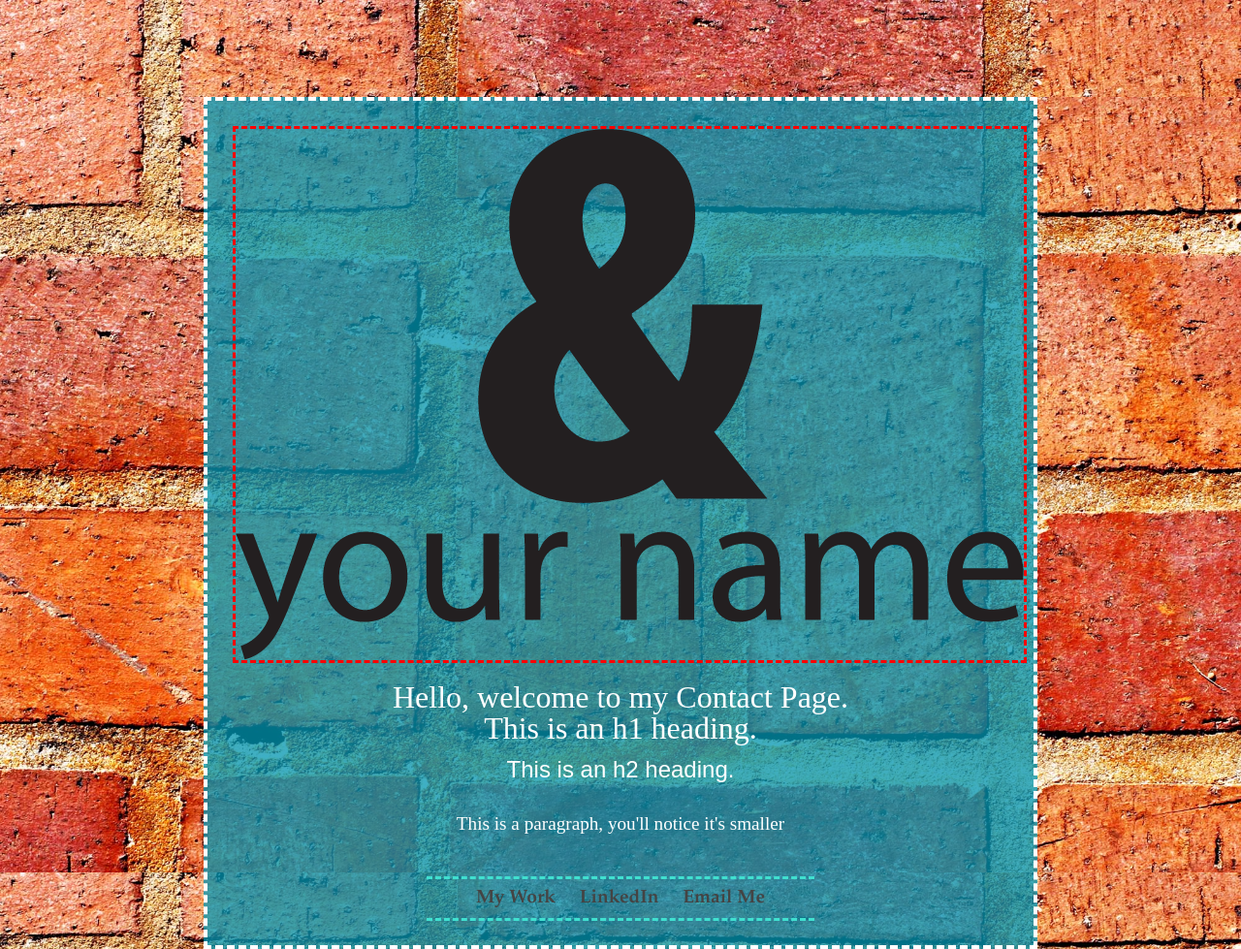
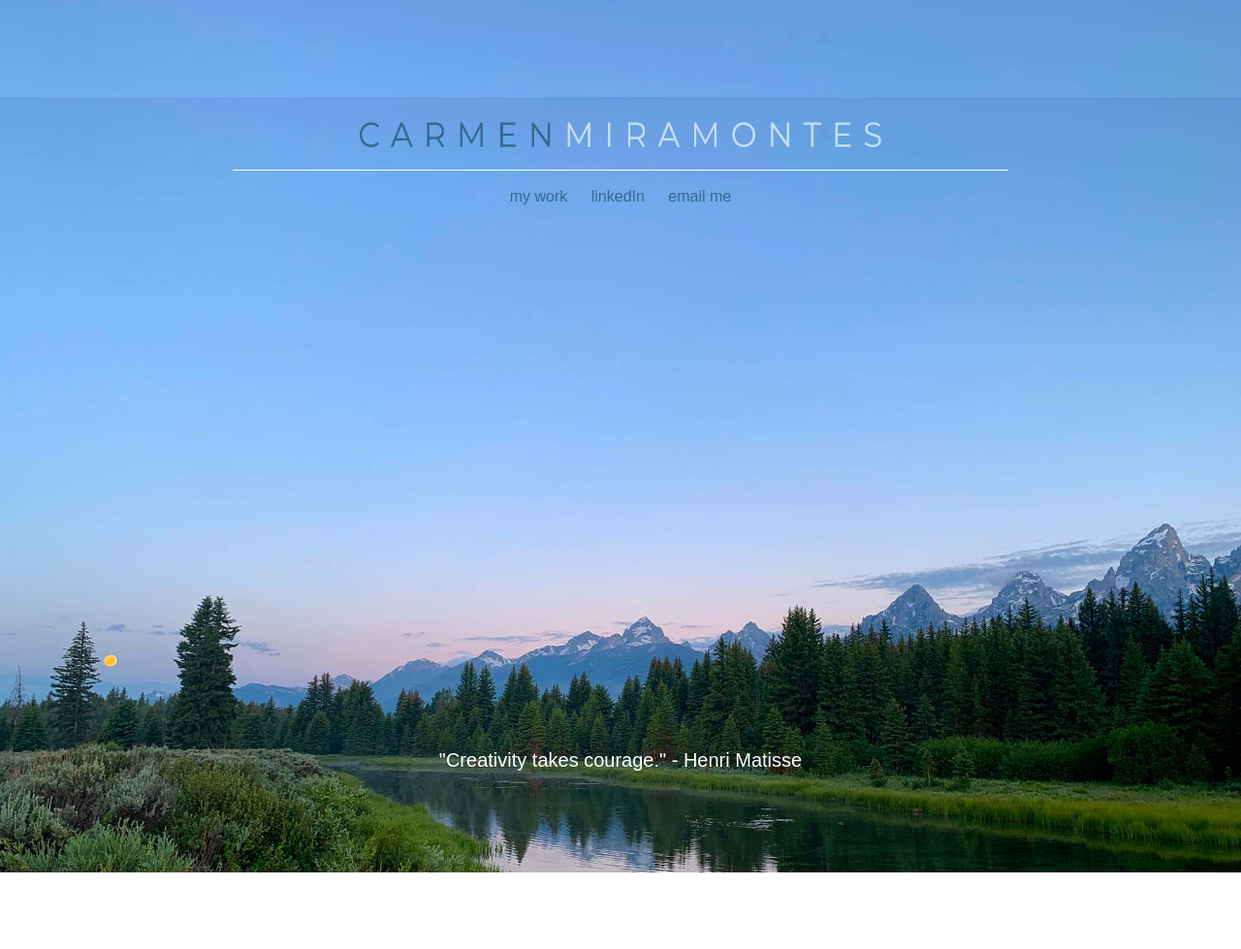
Before and after one commit to camiramo/camiramo1.github.io, a plain HTML site: page index.html in a window 1280 px wide. Shown: the whole page at 97% size. After the commit the page ends 900 px from the top, so only its background shows below. Drawn offline with Linux system fonts and the light colour scheme; a web font is replaced by a local one.

Commit message:
customized contact page
(added logo, picture, quote, changed the colors of links)

```diff
--- a/index.html
+++ b/index.html
@@ -2,7 +2,7 @@
 <html>
 
 <head>
-    <link rel="stylesheet" href="https://use.typekit.net/oob5nhv.css">
+
 <meta charset=”UTF-8”>
 
     <!-- THE TITLE WILL APPEAR IN THE BROWSER WINDOW OR TAB -->
@@ -14,23 +14,21 @@
 
 <body>
     <div class="center">
-        <img id="logo" src="images/carmen_logo@2x.png" alt="Carmen Miramontes logo">
-        <h1>Hello, welcome to my Contact Page.<br> This is an h1 heading. </h1>
-        <h2> This is an h2 heading.</h2>
-        <p> This is a paragraph, you'll notice it's smaller</p>
+        <img id="logo" src="images/Carmen_name@2x.png" width="538" height="26" alt="Carmen Miramontes logo">
+     <div class="block_1"></div> <hr />
+        <p> "Creativity takes courage." - Henri Matisse</p>
 
-        <nav>
+       <nav>
             <ul>
-                <li><a href="https://www.behance.net">My Work</a></li>
-                <li><a href="https://www.linkedin.com">LinkedIn</a></li>
-                <li><a href="mailto:camiramo@calpoly.edu">Email Me</a></li>
+                <li><a href="https://www.behance.net">my work</a></li>
+                <li><a href="https://www.linkedin.com">linkedIn</a></li>
+                <li><a href="mailto:camiramo@calpoly.edu">email me</a></li>
             </ul>
         </nav>
 
     </div><!--end of center div-->
 
 
-
 </body>
 
 </html>
--- a/styles-contact.css
+++ b/styles-contact.css
@@ -60,7 +60,7 @@ html, body {
   width: 100%;
   padding: 0;
   margin: 0;
-  background: url(images/bricks_bg.jpg)
+  background: url(images/Tetons_bg.jpg)
 		center center fixed no-repeat;
 	background-size: cover;
 
@@ -70,16 +70,22 @@ html, body {
     width: 800px;
 	padding: 2%;
     margin: 100px auto;
- 	background: rgba(0, 150, 178, .75); /*this uses opacity of 75% for the background color*/
 	text-align: center;
-	border: 4px dashed white;
 }
 
 
 #logo {
     margin-bottom: 16px;
-	border: 3px dashed red;
 	text-align: center;
+}
+hr {
+    display: block;
+    height: 1px;
+    border: 0;
+    border-top: 1px solid white;
+    margin: .3em 0;
+    padding: 0;
+	width: 800px
 }
 
 h1 {
@@ -95,27 +101,34 @@ h2 {
 	font-style: normal;
 	 font-size: 1.5em;
     line-height: 1.4;
-    color: #fff;
+    color: #c3dff4;
     padding: 0px 0px;
     margin: 0px auto 25px auto;
 }
 
 p {
-	font-family: garmond, serif;
-	font-size: 1.2em;
+	font-family: 'Montserrat',sans-serif;
+	font-size: 1em;
+	width: 800px;
+	margin: 0 auto;
+	text-align: center;
     line-height: 1.6;
     color: #fff;
+	position: fixed;
+	bottom: 0;
+
 }
 
+
 nav{
-	font-family: garamond;
-	font-size: 1.2em;
+	font-family: 'Montserrat',sans-serif;
+	font-size: 1em;
 	width: 400px;
 	margin: 0 auto;
-	border: dashed turquoise;
+	line-break: auto;
 	border-width: 3px 0;
 	text-align: center;
-	margin-top: 2em;
+	margin-top: 0.5em;
 	}
 
 nav li{
@@ -128,12 +141,19 @@ nav a{
 	}
 
 a{
-	color:#444;
+	color: #346991;
 	text-decoration: none;
-	font-weight: bold;
+	font-weight: normal;
 	}
 
 a:hover{
-	color:black;
-	background: pink;
+	color:#346991;
+	background:#c3dff4;
 }
+p{	font-family: 'Montserrant', sans-serif;
+	font-size: 1.2em;
+    line-height: 1.6;
+    color: #fff;
+	font-size:20px;
+	color: transparent #c3dff4;
+}
```
Also changed, not shown: images/Carmen_name.png (added), images/Carmen_name@2x.png (added), images/Tetons_bg.jpg (added).
